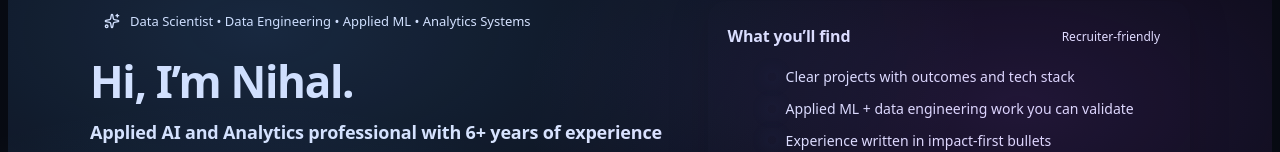
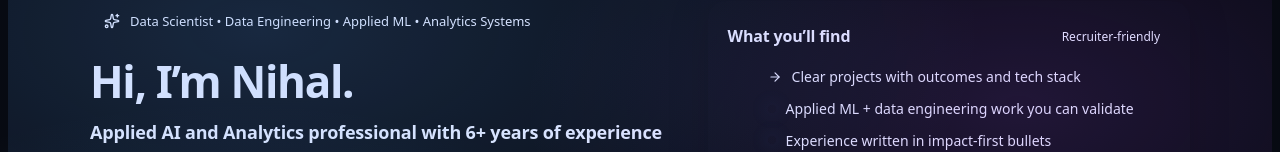
Before and after one commit to NihalShah4/nihal-portfolio, a Next.js app: page / in a window 1280 px wide. Shown: the part 121-273 px from the top of the page. Built offline with nearby package versions, Linux system fonts and the light colour scheme.

Commit message:
Replace dot span with ArrowRight component

```diff
--- a/app/HomeClient.tsx
+++ b/app/HomeClient.tsx
@@ -298,7 +298,7 @@ export default function HomeClient({
 
               <ul className="panel-list">
                 <li>
-                  <span className="dot" />
+                  <ArrowRight size={14} />
                   Clear projects with outcomes and tech stack
                 </li>
                 <li>
```
